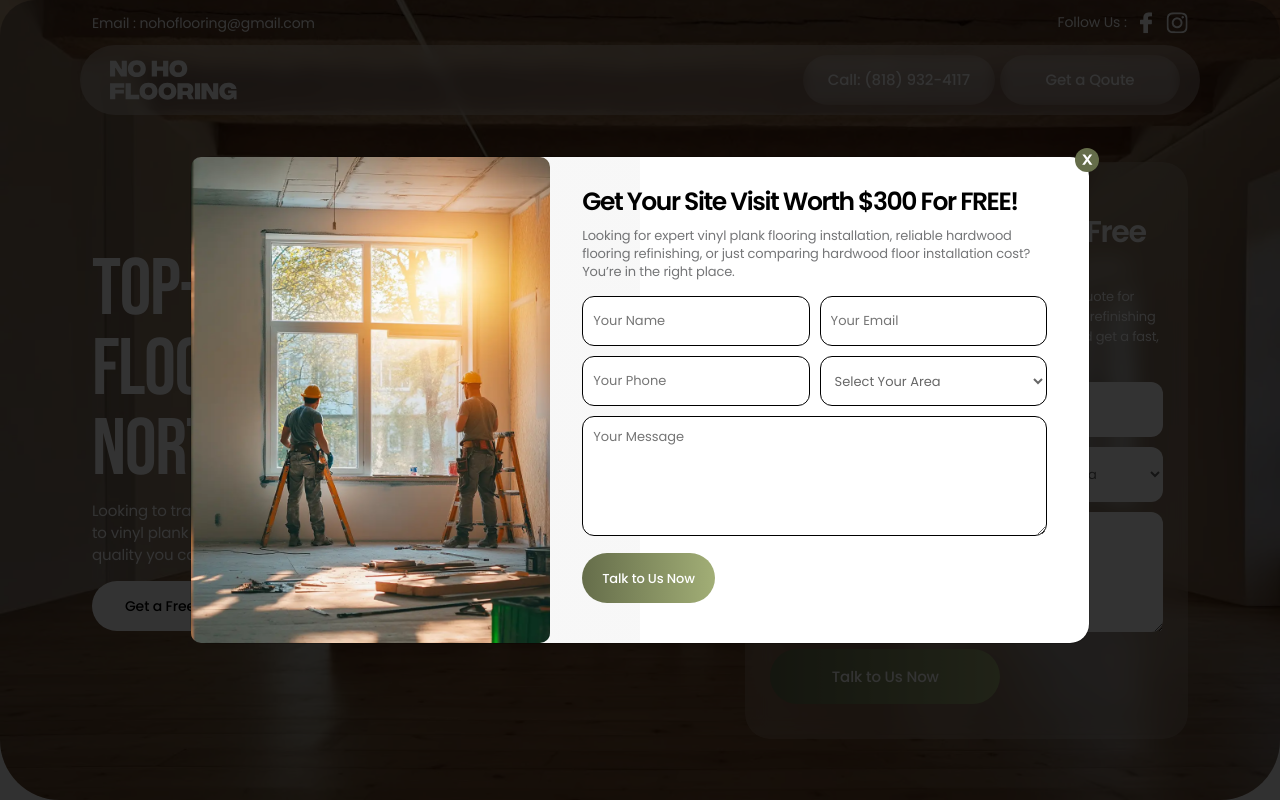
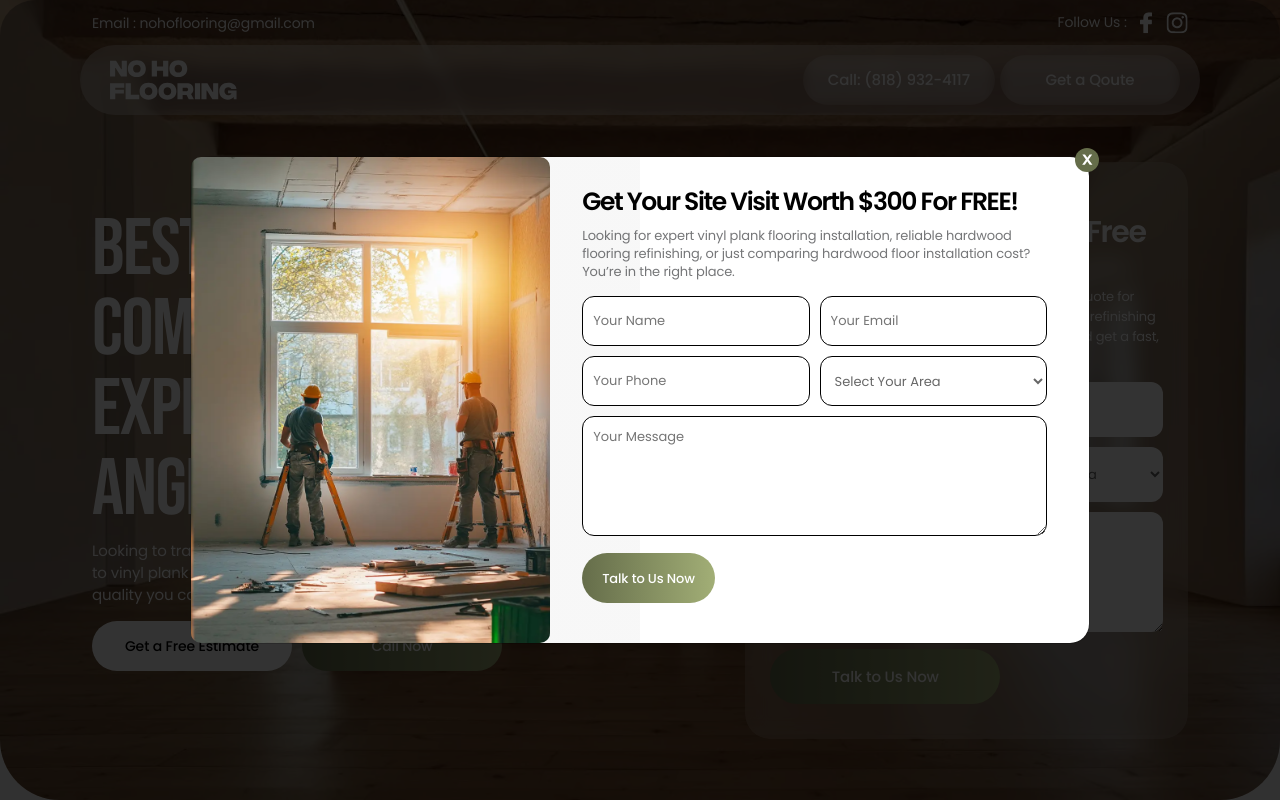
Before and after one commit to nohoflooring/nohoflooring, a Next.js app: page /lp/lp1 in a window 1280 px wide. Shown: the top 800 px of the page. Built offline with nearby package versions, Linux system fonts and the light colour scheme.

Commit message:
cahngesdone

```diff
--- a/src/app/lp/lp1/components/banner.jsx
+++ b/src/app/lp/lp1/components/banner.jsx
@@ -16,7 +16,7 @@ const Banner = () => {
             <Container className="h-100">
                 <Row className="h-100">
                     <Col md={12} lg={7} className="my-auto">
-                        <h1>Top-Rated Residential Flooring Experts in North Hollywood</h1>
+                        <h1>Best Residential and Commercial Flooring Experts Across Los Angeles</h1>
                         <p>Looking to transform your floors without the stress? From applying laminate flooring to vinyl plank flooring installation and full hardwood flooring refinishing, we deliver quality you can feel under your feet — fast, clean, and built for real life.</p>
                         <div className="flexStyleBtn">
                             <div className="btnItem">
--- a/src/app/lp/lp1/components/contentsec.jsx
+++ b/src/app/lp/lp1/components/contentsec.jsx
@@ -12,7 +12,7 @@ const ContentSec = () => {
                     <Col md={12} lg={6} className="my-auto">
                         <div className="subtitle">Breathe Clean. Restore Better. Pay Less.</div>
                         <h2>Dust-Free Wood Floor Refinishing That Delivers More Than Just Looks</h2>
-                        <p>From refinishing wood floors to applying laminate flooring and vinyl plank installation, we do it all with expert care. Need fast answers on the price to refinish wood floors or cost per sq ft to install laminate flooring? Looking for a trusted floor installation near me? We’re a top-rated choice for residential and commercial flooring near me across North Hollywood.</p>
+                        <p>From refinishing wood floors to applying laminate flooring and vinyl plank installation, we do it all with expert care. Need fast answers on the price to refinish wood floors or cost per sq ft to install laminate flooring? Looking for a trusted floor installation near me? We’re a top-rated choice for residential and commercial flooring near me across Los Angeles.</p>
                         <div className="flexStyleBtn blackBG">
                             <div className="btnItem">
                                 <ScrollBtn txt="Get a Free Estimate" />
```
